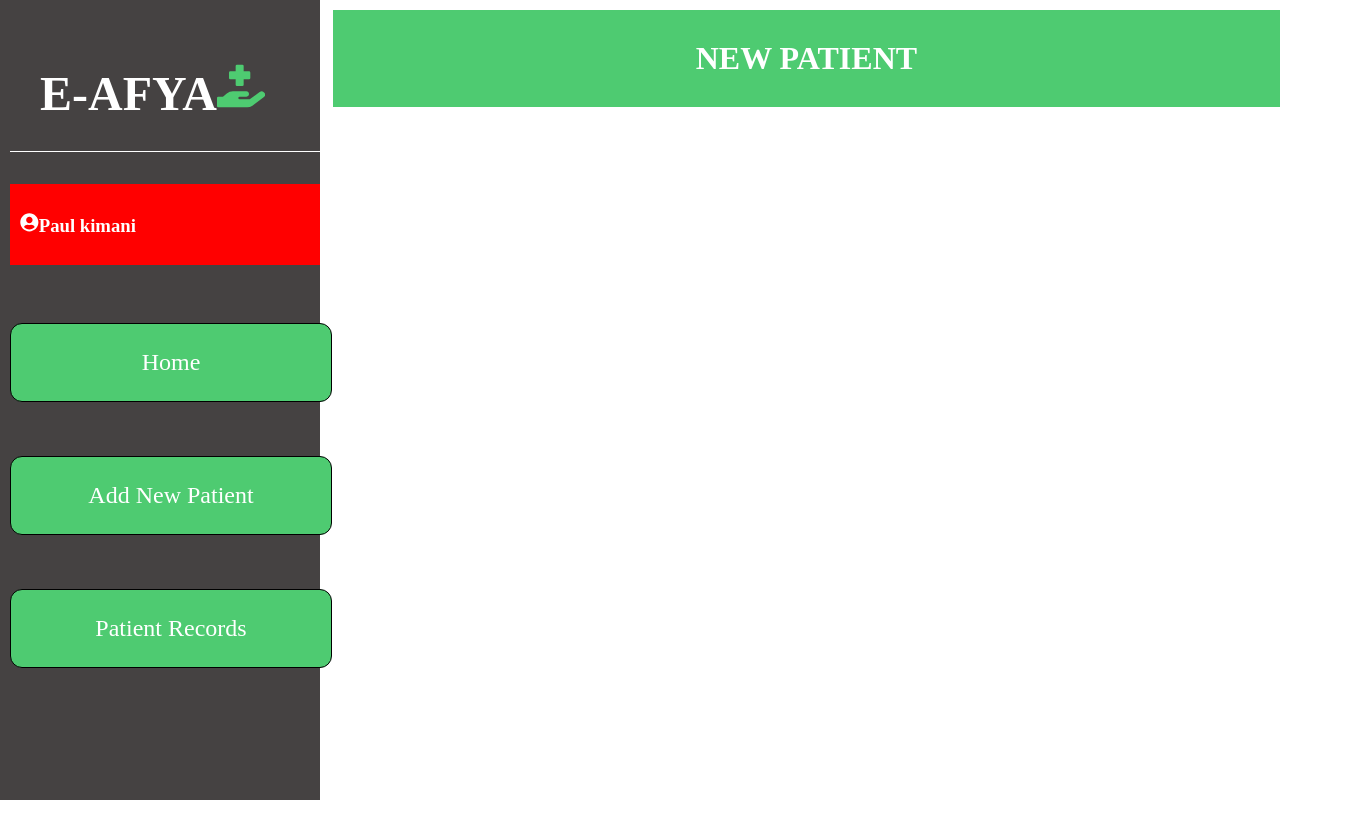
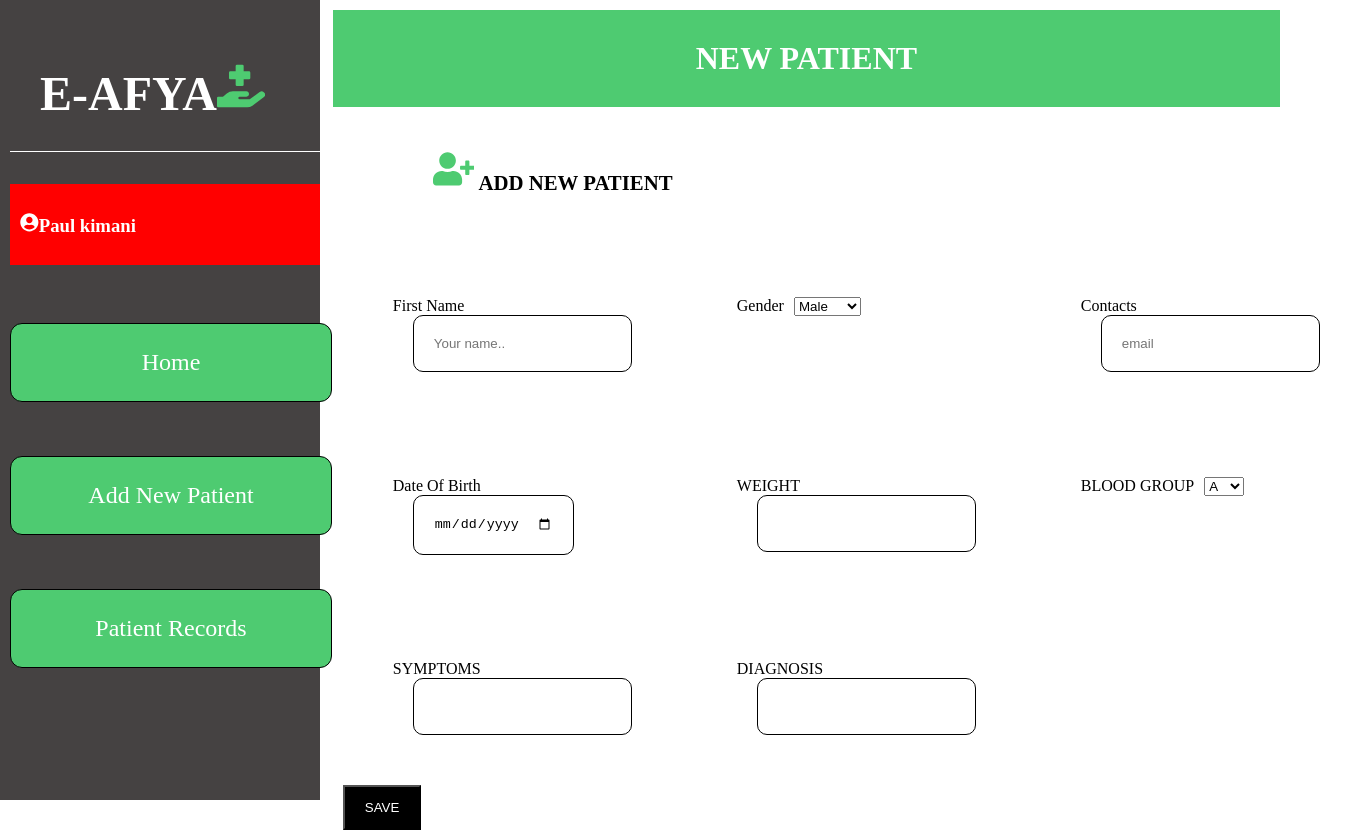
Before and after one commit to elviskim18/E-AFYA, a React (Create React App) app: page /newpatient in a window 1280 px wide. Shown: the whole page, 1370 px wide, since content can reach past the window. Before the commit the page ends 800 px from the top, so only its background shows below. Built offline with nearby package versions, Linux system fonts and the light colour scheme.

Commit message:
add styling to new form page

```diff
--- a/src/components/NewPatient.js
+++ b/src/components/NewPatient.js
@@ -1,9 +1,70 @@
 import React from "react";
+import { FaUserPlus} from "react-icons/fa"
+
 
 function NewPatient (){
     return (
-        <div >
+        <div className="newPatient">
             <h1 className="header">NEW PATIENT</h1>
+            <div className="formPatient">
+                <h2><span><FaUserPlus/></span>  ADD NEW PATIENT</h2>
+                <form >
+                    <div className="formelements">
+                        <div className="element">
+                            <label for="name">First Name</label>
+                            <input type="text" id="name" name="name" placeholder="Your name.."/>
+                        </div>
+
+                        <div className="element">
+                            <label for="gender">Gender</label>
+                            <select id="gender" name="gender">
+                                <option value="male">Male</option>
+                                <option value="female">Female</option>
+                            </select>
+                        </div>
+
+                        <div className="element">
+                            <label for="contact">Contacts</label>
+                            <input type="number" name="contact" placeholder="email"/>
+                        </div>
+
+                        <div className="element">
+                            <label for="birthday">Date Of Birth</label>
+                            <input type="date" name="birthday"/>
+                        </div>
+
+                        <div className="element">
+                            <label for="weight">WEIGHT</label>
+                            <input type="number" name="weight"/>
+                        </div>
+
+                        <div className="element">
+                            <label for="blood">BLOOD GROUP</label>
+                            <select id="blood" name="blood">
+                                <option value="a">A</option>
+                                <option value="b">B</option>
+                                <option value="ab">AB</option>
+                                <option value="o">O</option>
+                            </select>
+                        </div>
+
+                        <div className="element">
+                            <label for="symptoms">SYMPTOMS</label>
+                            <input type="text" name="symptoms" />
+                        </div>
+
+                        <div className="element">
+                            <label for="diagnosis">DIAGNOSIS</label>
+                            <input type="text" name="diagnosis" />
+                        </div>
+
+                    </div>
+                    <input className = "button" type="submit" value="SAVE" />
+
+                </form>
+
+
+            </div>
         </div>
 
     )
--- a/src/css/_newPatient.scss
+++ b/src/css/_newPatient.scss
@@ -1 +1,50 @@
 @import "./variables";
+
+
+.newPatient{
+    .formPatient{
+        height: 700px;
+        h2 {
+            font-size: 1.3em;
+            margin-left: 80px;
+            padding: 20px;
+            span{
+                font-size: 2em;
+                color: $color-theme;
+            }
+        }
+        form{
+            padding: 10px;
+            .button{
+                padding: 13px 20px;
+                background-color: black;
+                color: white;
+
+            }
+
+            .formelements{
+                display: grid;
+                grid-template-columns: auto auto auto;
+                gap: 5px ;
+                .element{
+                    padding: 50px;
+                    select{
+
+                         margin-left: 10px;
+
+                    }
+                    input{
+                        padding: 20px;
+                        margin-left: 20px;
+                        border-radius: 10px;
+                        border: 1px solid black;
+
+                    }
+
+                }
+            }
+        }
+
+
+    }
+}
--- a/src/css/index.scss
+++ b/src/css/index.scss
@@ -3,6 +3,8 @@
 @import "./main";
 @import "./nav";
 @import "./variables";
+@import "./newPatient";
+@import "./patientRecords";
 
 
 
```
